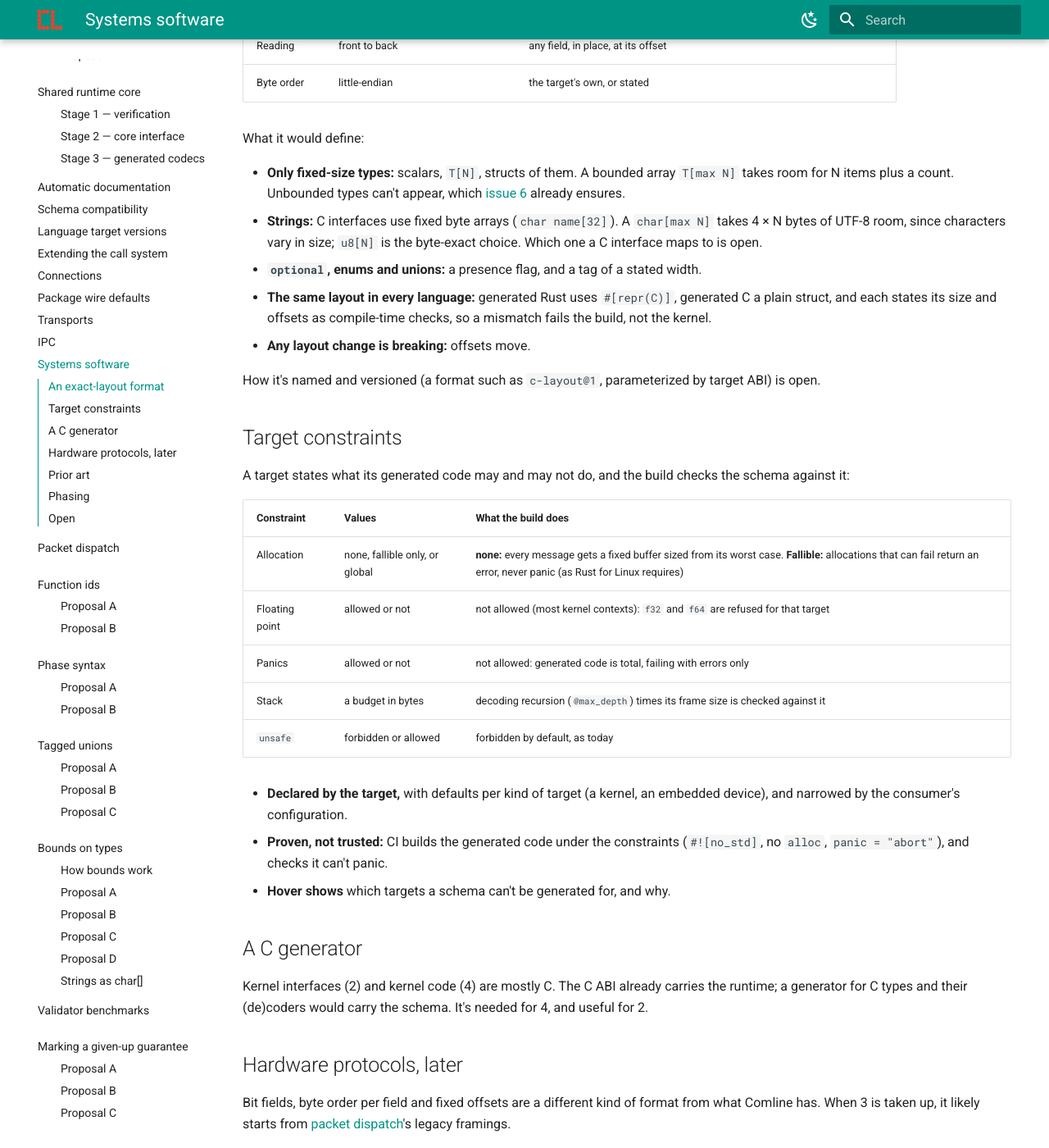
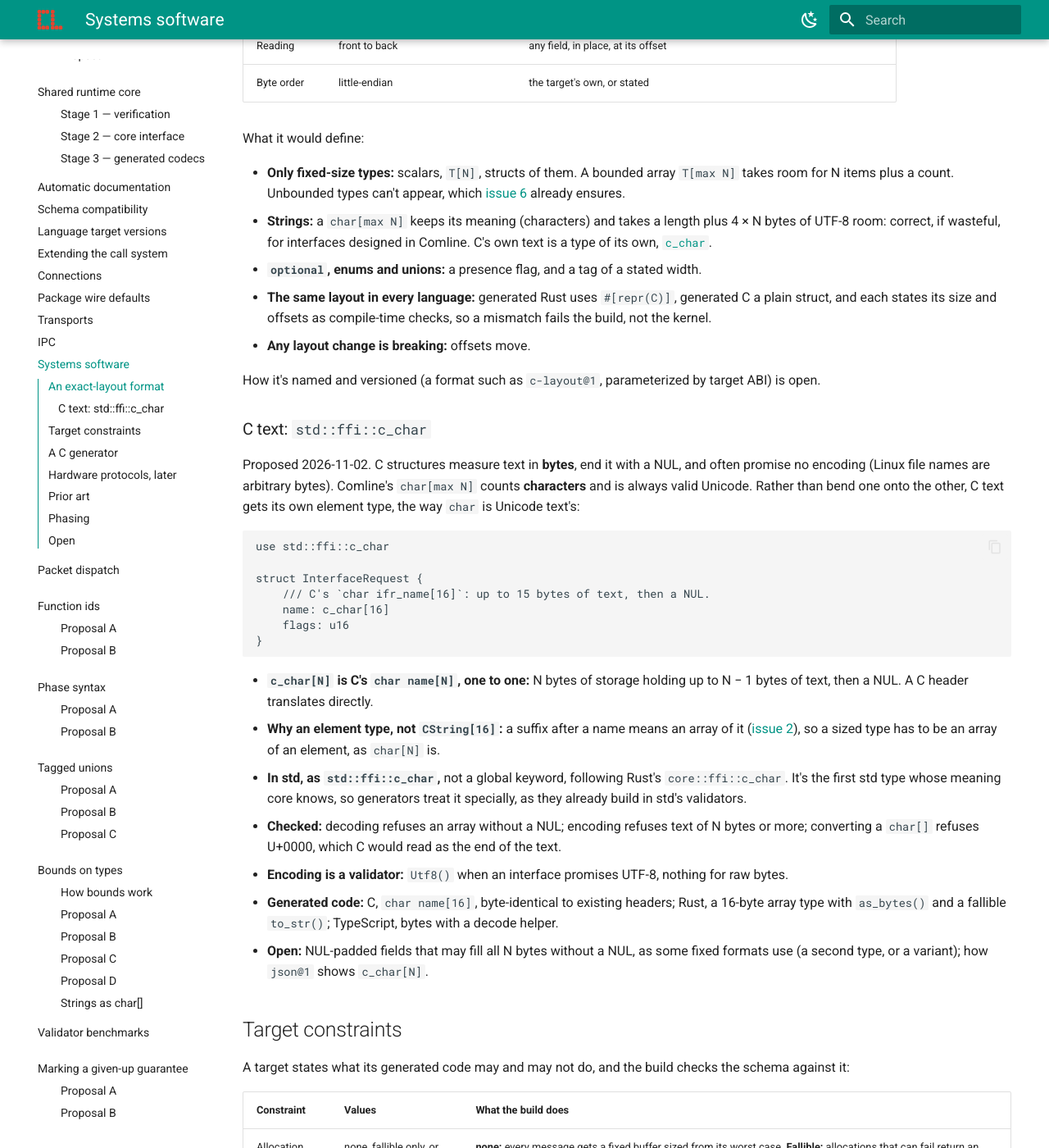
Before and after one commit to ComlineProject/docs, an MkDocs documentation site: the page built from docs/docs/proposals/systems-software.md, in a window 1280 px wide and 1400 px high, scrolled down 1276 px. Shown: the whole window at 82% size. Built offline with MkDocs 1.6.1 and Material for MkDocs 9.7.7, drawn with Linux system fonts in a browser that asks for light colours; the version menu is left out; some of the changed text lies outside the part shown.

Commit message:
proposals: typed handles decided; C text as std::ffi::c_char; rights options
Handles are typed, one type per kind (decided). C's fixed text gets its
own element type, std::ffi::c_char, so c_char[16] is C's char name[16]:
up to 15 bytes then a NUL, checked on both ends, with UTF-8 a validator.
Rights on handles stay open, with three options and R2, a portable
read/write set, recommended.

````diff
--- a/docs/docs/proposals/systems-software.md
+++ b/docs/docs/proposals/systems-software.md
@@ -53,10 +53,10 @@ What it would define:
   `T[max N]` takes room for N items plus a count. Unbounded types can't appear,
   which [issue 6](type-bounds/max-only.md#issues-and-resolutions) already
   ensures.
-- **Strings:** C interfaces use fixed byte arrays (`char name[32]`). A
-  `char[max N]` takes 4 × N bytes of UTF-8 room, since characters vary in
-  size; `u8[N]` is the byte-exact choice. Which one a C interface maps to is
-  open.
+- **Strings:** a `char[max N]` keeps its meaning (characters) and takes a
+  length plus 4 × N bytes of UTF-8 room: correct, if wasteful, for interfaces
+  designed in Comline. C's own text is a type of its own,
+  [`c_char`](#c-text-stdffic_char).
 - **`optional`, enums and unions:** a presence flag, and a tag of a stated
   width.
 - **The same layout in every language:** generated Rust uses `#[repr(C)]`,
@@ -66,6 +66,44 @@ What it would define:
 
 How it's named and versioned (a format such as `c-layout@1`, parameterized by
 target ABI) is open.
+
+### C text: `std::ffi::c_char`
+
+Proposed 2026-11-02. C structures measure text in **bytes**, end it with a NUL,
+and often promise no encoding (Linux file names are arbitrary bytes). Comline's
+`char[max N]` counts **characters** and is always valid Unicode. Rather than
+bend one onto the other, C text gets its own element type, the way `char` is
+Unicode text's:
+
+```ids
+use std::ffi::c_char
+
+struct InterfaceRequest {
+    /// C's `char ifr_name[16]`: up to 15 bytes of text, then a NUL.
+    name: c_char[16]
+    flags: u16
+}
+```
+
+- **`c_char[N]` is C's `char name[N]`, one to one:** N bytes of storage holding
+  up to N − 1 bytes of text, then a NUL. A C header translates directly.
+- **Why an element type, not `CString[16]`:** a suffix after a name means an
+  array of it ([issue 2](type-bounds/max-only.md#issues-and-resolutions)), so
+  a sized type has to be an array of an element, as `char[N]` is.
+- **In std, as `std::ffi::c_char`,** not a global keyword, following Rust's
+  `core::ffi::c_char`. It's the first std type whose meaning core knows, so
+  generators treat it specially, as they already build in std's validators.
+- **Checked:** decoding refuses an array without a NUL; encoding refuses text of
+  N bytes or more; converting a `char[]` refuses U+0000, which C would read as
+  the end of the text.
+- **Encoding is a validator:** `Utf8()` when an interface promises UTF-8,
+  nothing for raw bytes.
+- **Generated code:** C, `char name[16]`, byte-identical to existing headers;
+  Rust, a 16-byte array type with `as_bytes()` and a fallible `to_str()`;
+  TypeScript, bytes with a decode helper.
+- **Open:** NUL-padded fields that may fill all N bytes without a NUL, as some
+  fixed formats use (a second type, or a variant); how `json@1` shows
+  `c_char[N]`.
 
 ## Target constraints
 
@@ -120,8 +158,9 @@ format from what Comline has. When 3 is taken up, it likely starts from
 
 ## Open
 
-- **The exact-layout format:** its name, how a target ABI is named, and how
-  strings map to C.
+- **The exact-layout format:** its name, and how a target ABI is named.
+- **C text:** `std::ffi::c_char` as [proposed](#c-text-stdffic_char), NUL-padded
+  fields, and `json@1`.
 - **Target constraints:** the list, their defaults per kind of target, and
   where they're declared.
 - **Proving no panics:** which checks CI runs.
````
Also changed, not shown: docs/docs/proposals/ipc.md (+22 -8 lines).
